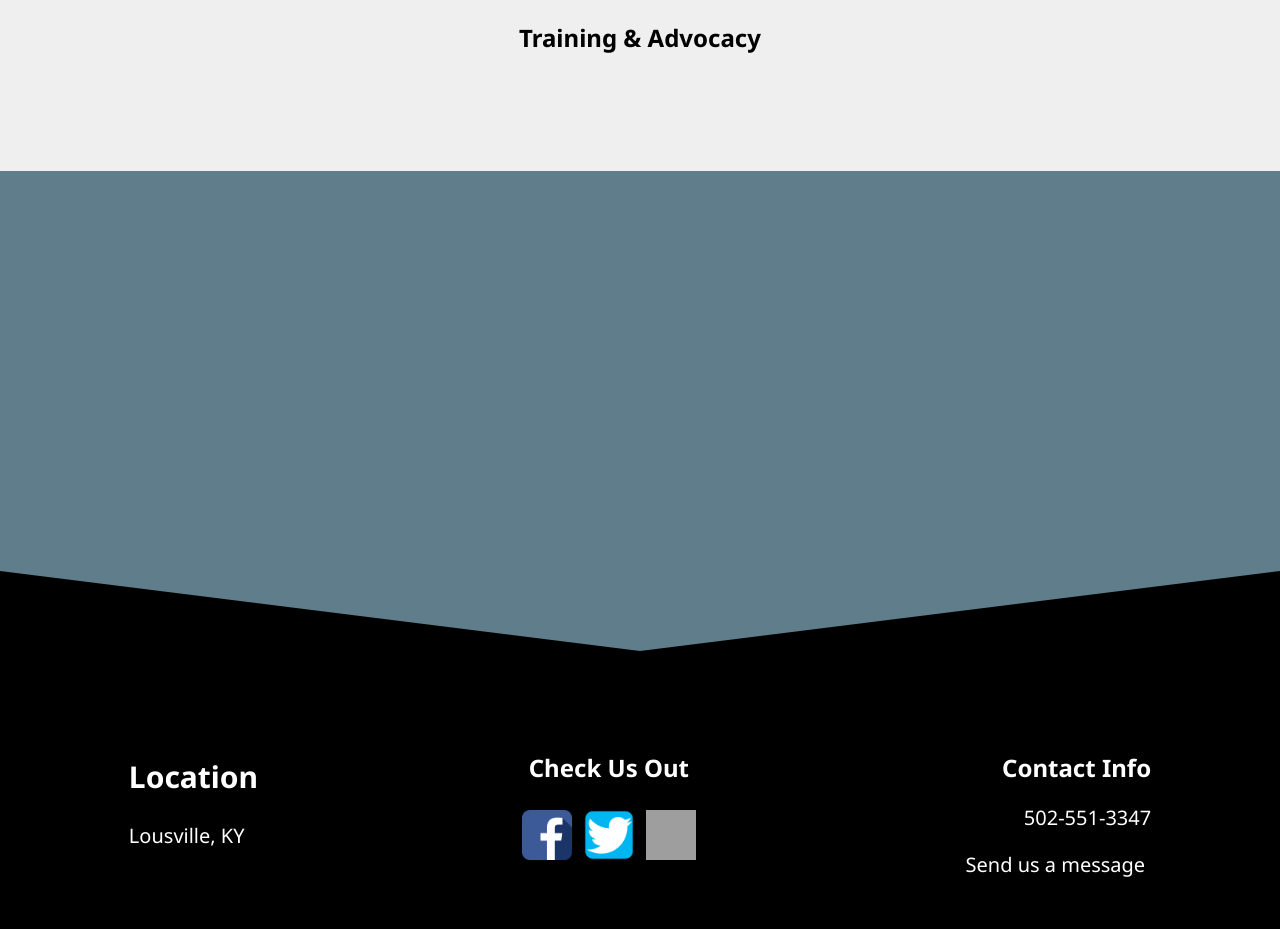
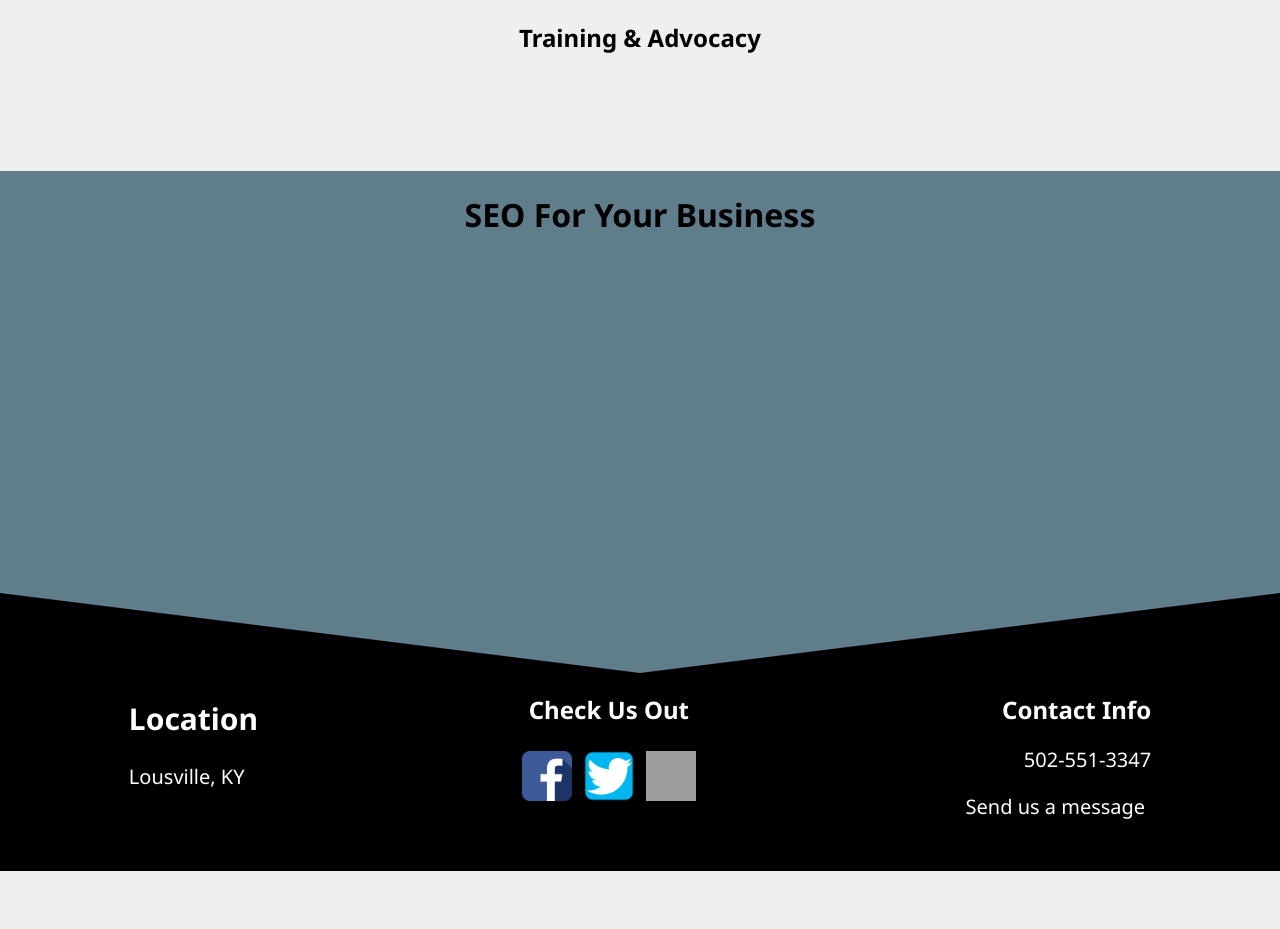
Before and after one commit to sandrinejoy/ApexDirect, a Node server app: page /services in a window 1280 px wide. Shown: the part 1067-1996 px from the top of the page. After the commit the page ends 1938 px from the top, so only its background shows below. Run offline with Node 20, Linux system fonts and the light colour scheme; grey boxes are pictures that could not be loaded.

Commit message:
added seo section to the bottom of the services page

```diff
--- a/public/css/services.css
+++ b/public/css/services.css
@@ -4,6 +4,8 @@ body{
     overflow-x: hidden;
     scroll-behavior: smooth;
     font-family: "Noto Sans", sans-serif;
+    box-sizing: border-box;
+    background-color: rgb(96,125,139);
 }
 
 .container{
@@ -45,6 +47,7 @@ body{
 #ourServicesTileContainer{
   padding: 80px 0;
   background-color: #efefef;
+
 }
 
 #servicesPageTitle{
@@ -87,10 +90,11 @@ a:hover{
     height: 90%;
 }
 
-#testContainer{
+#seoInformationContainer{
     background-color: rgb(96,125,139);
     width: 100%;
     height: 400px;
+    text-align: center;
 }
 
 #merchandising{
@@ -114,14 +118,14 @@ a:hover{
 #leftTriangle {
     background-color: rgb(96,125,139);
     outline-style: none;
-    height: 80px;
+    /* height: 80px; */
     border-top: 80px solid transparent;
     border-left: 50vw solid black;
 }
 
 #rightTriangle {
     background-color: rgb(96,125,139);
-    height: 80px;
+    /* height: 80px;  */
     border-top: 80px solid transparent;
     border-right: 50vw solid black;
     outline-style: none;
--- a/views/services.ejs
+++ b/views/services.ejs
@@ -65,14 +65,16 @@
                     </div>
 
             </div>
+
         </div>
 
-        <div id="testContainer">
+        <div id="seoInformationContainer">
+            <h1 id="seoTitle">SEO For Your Business</h1>
+
 
         </div>
 
         <div id="triangles">
-
             <div id="leftTriangle"></div>
             <div id="rightTriangle"></div>
 
```
